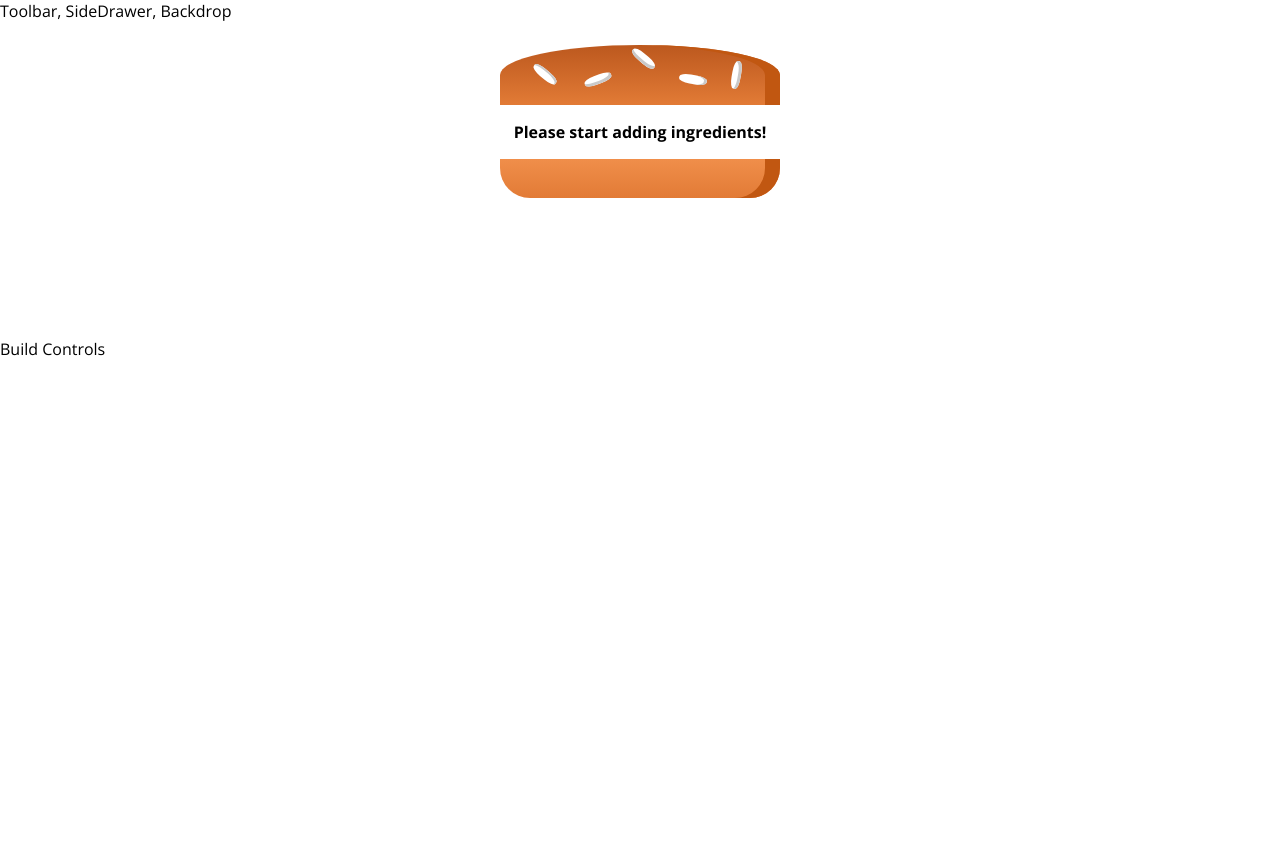
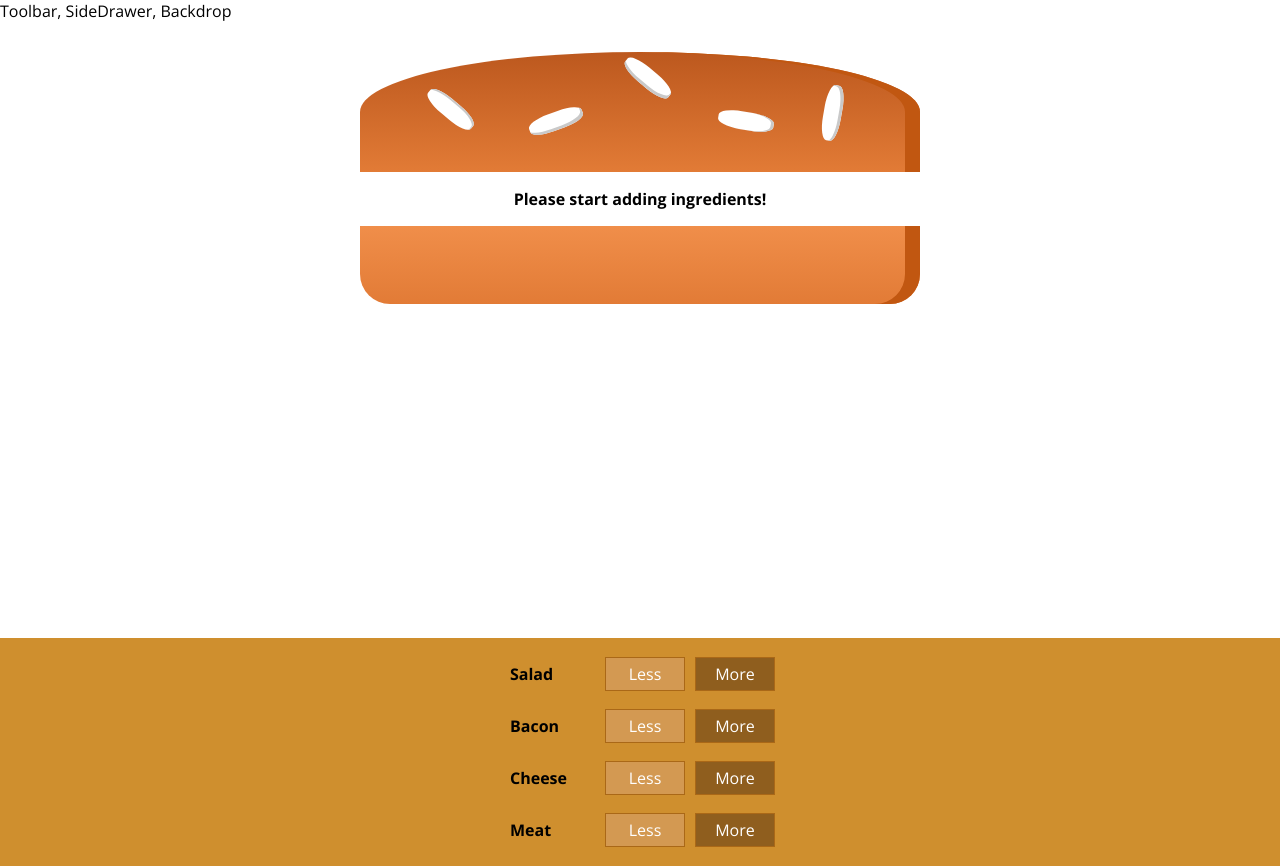
Before and after one commit to nym1k/burger-builder-v1, a React (Create React App) app: page / in a window 1280 px wide. Before the commit the page ends 800 px from the top, so only its background shows below. Built offline with nearby package versions, Linux system fonts and the light colour scheme.

Commit message:
Created logic to add ingredients to burger

```diff
--- a/src/components/Burger/BuildControls/BuildControl/BuildControl.js
+++ b/src/components/Burger/BuildControls/BuildControl/BuildControl.js
@@ -1,12 +1,12 @@
 import React from 'react';
 
-import classes from './BuildControl.css';
+import classes from './BuildControl.module.css';
 
 const buildControl = (props) => (
   <div className={classes.BuildControl}>
     <div className={classes.Label}>{props.label}</div>
     <button className={classes.Less}>Less</button>
-    <button className={classes.More}>More</button>
+    <button className={classes.More} onClick={props.added}>More</button>
   </div>
 );
 
--- a/src/components/Burger/BuildControls/BuildControls.js
+++ b/src/components/Burger/BuildControls/BuildControls.js
@@ -1,9 +1,25 @@
 import React from 'react';
 
-const buildControls = (props) => {
-  <div>
+import classes from './BuildControls.module.css';
+import BuildControl from './BuildControl/BuildControl';
 
+const controls = [
+  { label: 'Salad', type: 'salad' },
+  { label: 'Bacon', type: 'bacon' },
+  { label: 'Cheese', type: 'cheese' },
+  { label: 'Meat', type: 'meat' }
+];
+
+const buildControls = (props) => (
+  <div className={classes.BuildControls}>
+    {controls.map(ctrl => (
+      <BuildControl
+        key={ctrl.label}
+        label={ctrl.label}
+        added={() => props.ingredientAdded(ctrl.type)}
+      />
+    ))}
   </div>
-}
+);
 
 export default buildControls;
--- a/src/components/Burger/BuildControls/BuildControls.module.css
+++ b/src/components/Burger/BuildControls/BuildControls.module.css
@@ -3,8 +3,49 @@
   background-color: #CF8F2E;
   display: flex;
   flex-flow: column;
-  align-self: center;
+  align-items: center;
   box-shadow: 0 2px 1px #ccc;
   margin: auto;
   padding: 10px 0;
 }
+
+.OrderButton {
+    background-color: #DAD735;
+    outline: none;
+    cursor: pointer;
+    border: 1px solid #966909;
+    color: #966909;
+    font-family: inherit;
+    font-size: 1.2em;
+    padding: 15px 30px;
+    box-shadow: 2px 2px 2px #966909;
+}
+
+.OrderButton:hover, .OrderButton:active {
+    background-color: #A0DB41;
+    border: 1px solid #966909;
+    color: #966909;
+}
+
+.OrderButton:disabled {
+    background-color: #C7C6C6;
+    cursor: not-allowed;
+    border: 1px solid #ccc;
+    color: #888888;
+}
+
+.OrderButton:not(:disabled) {
+    animation: enable 0.3s linear;
+}
+
+@keyframes enable {
+    0% {
+        transform: scale(1);
+    }
+    60% {
+        transform: scale(1.1);
+    }
+    100% {
+        transform: scale(1);
+    }
+}
--- a/src/components/Burger/Burger.module.css
+++ b/src/components/Burger/Burger.module.css
@@ -8,10 +8,10 @@
   font-style: 1.2rem;
 }
 
-@media (min-width: 1000px) and (min-height: 700px) {
+@media (min-width: 500px) and (min-height: 400px) {
   .Burger {
-    width: 700px;
-    height: 600px;
+    width: 350px;
+    height: 300px;
   }
 }
 
@@ -22,9 +22,9 @@
   }
 }
 
-@media (min-width: 500px) and (min-height: 400px) {
+@media (min-width: 1000px) and (min-height: 700px) {
   .Burger {
-    width: 350px;
-    height: 300px;
+    width: 700px;
+    height: 600px;
   }
 }
--- a/src/containers/BurgerBuilder/BurgerBuilder.js
+++ b/src/containers/BurgerBuilder/BurgerBuilder.js
@@ -2,6 +2,14 @@
 
 import Aux from '../../hoc/Auxiliary';
 import Burger from '../../components/Burger/Burger';
+import BuildControls from '../../components/Burger/BuildControls/BuildControls';
+
+const INGREDIENT_PRICES = {
+  salad: 0.5,
+  cheese: 0.4,
+  meat: 1.3,
+  bacon: 0.7
+}
 
 class BurgerBuilder extends Component {
   state = {
@@ -10,14 +18,30 @@
       bacon: 0,
       cheese: 0,
       meat: 0
-    }
+    },
+    totalPrice: 4
+  }
+
+  addIngredientHandler = (type) => {
+    const oldCount = this.state.ingredients[type];
+    const updatedCount = oldCount + 1;
+    const updatedIngredients = {
+      ...this.state.ingredients
+    };
+    updatedIngredients[type] = updatedCount;
+    const priceAddition = INGREDIENT_PRICES[type];
+    const oldPrice = this.state.totalPrice;
+    const newPrice = oldPrice + priceAddition;
+    this.setState({totalPrice: newPrice, ingredients: updatedIngredients})
   }
 
   render () {
     return (
       <Aux>
         <Burger ingredients={this.state.ingredients} />
-        <div>Build Controls</div>
+        <BuildControls
+          ingredientAdded={this.addIngredientHandler}
+        />
       </Aux>
     );
   }
```
